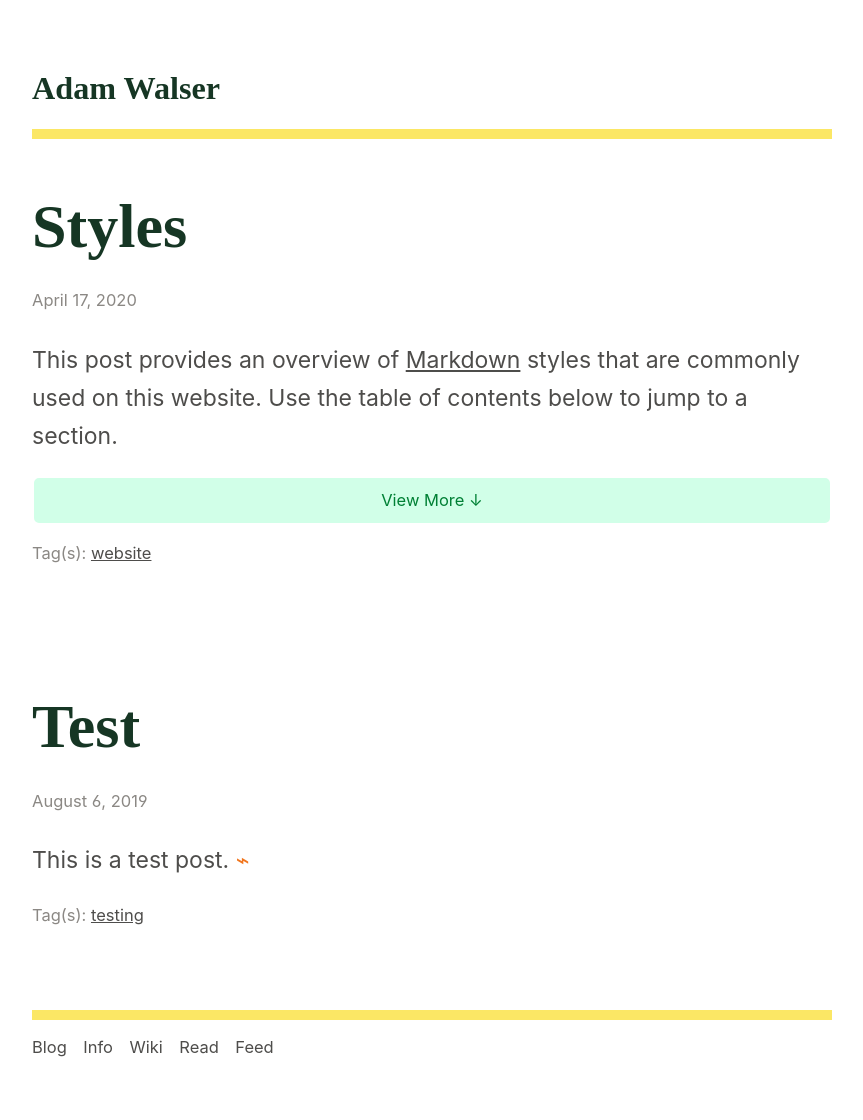
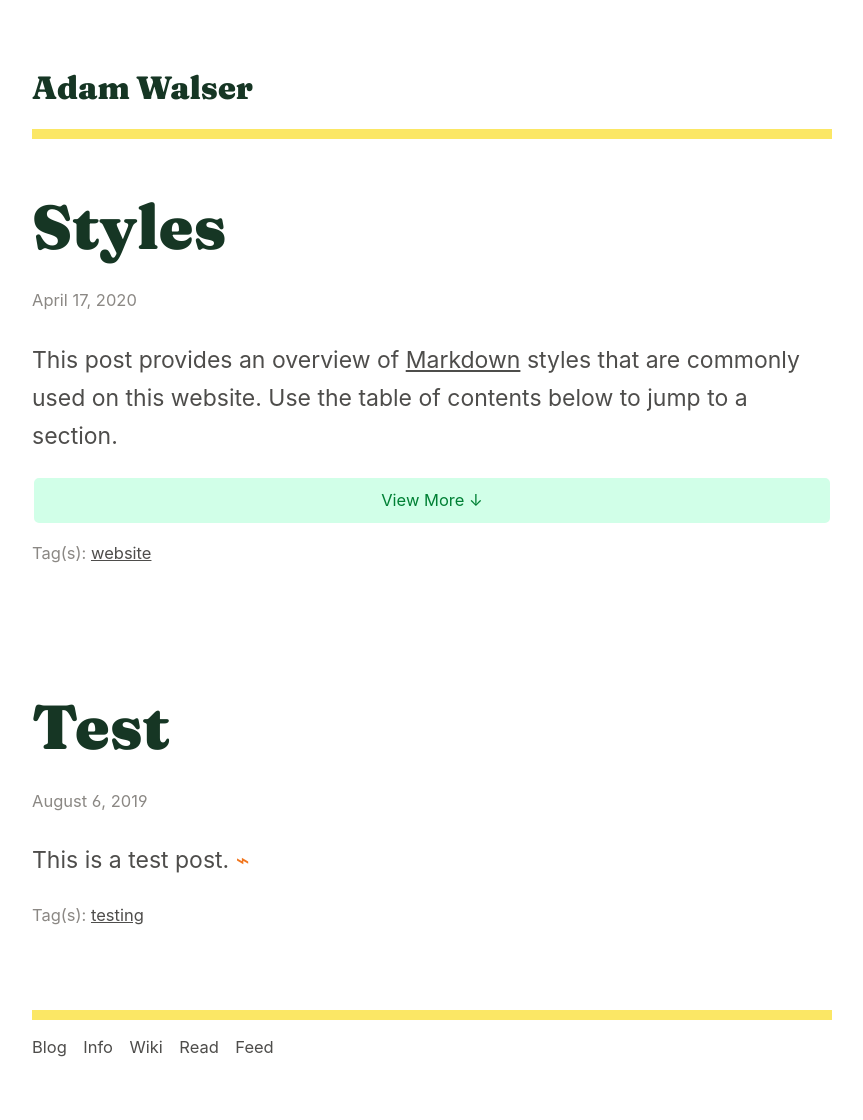
Before and after one commit to ajpwalser/ajpwalser.github.io, a Jekyll site: the page built from index.html, in a window 1280 px wide. Shown: the whole page, without its empty margins (208-1071 px from the left). Built offline with Jekyll 4.4.1, drawn with Linux system fonts in a browser that asks for light colours; some web fonts are replaced; the list of posts is cut into pages by our own code.

Commit message:
Update default.html

```diff
--- a/_layouts/default.html
+++ b/_layouts/default.html
@@ -5,6 +5,8 @@
    <meta http-equiv="X-UA-Compatible" content="IE=edge">
    <meta name="viewport" content="width=device-width, initial-scale=1">
    <link rel="stylesheet" href="{{ '/css/style.css' | absolute_url }}">
+   <link rel="preconnect" href="https://fonts.gstatic.com">
+   <link href="https://fonts.googleapis.com/css2?family=Fraunces:opsz,wght,SOFT,WONK@144,900,100,1&display=swap" rel="stylesheet">
 
    <link rel="apple-touch-icon" sizes="180x180" href="/apple-touch-icon.png">
    <link rel="icon" type="image/png" sizes="32x32" href="/favicon-32x32.png">
```
